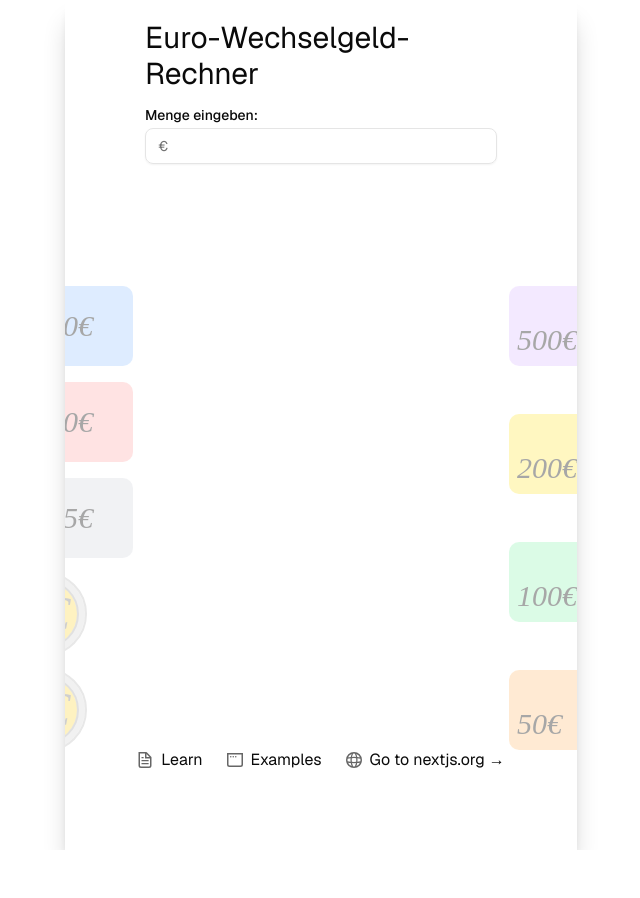
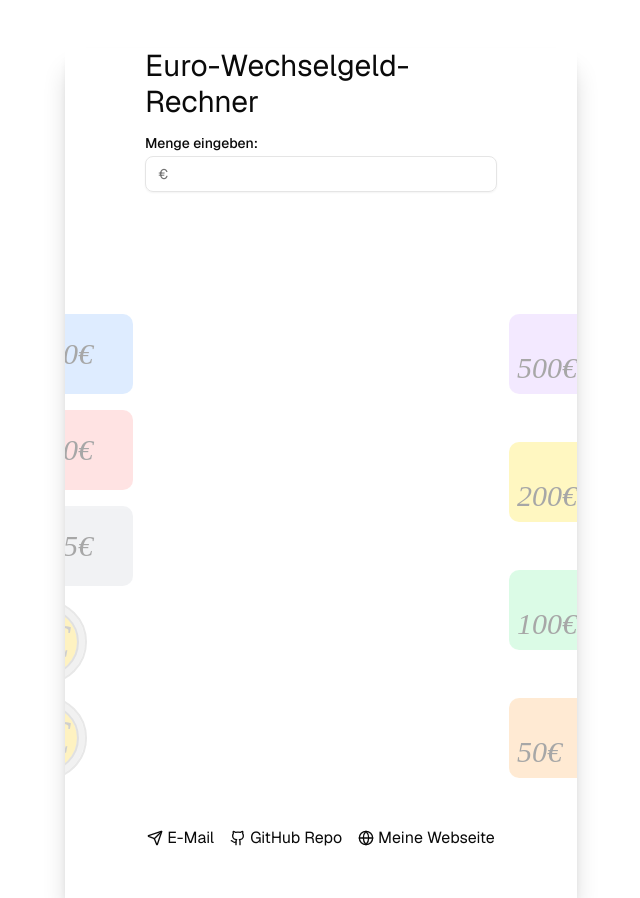
Before and after one commit to HouseinIsProgramming/application-denominationcounter, a Next.js app: page / in a window 1280 px wide. Shown: the whole page, without its empty margins (319-959 px from the left). Before the commit the page ends 850 px from the top, so only its background shows below. Built offline with nearby package versions, Linux system fonts and the light colour scheme.

Commit message:
added links and improved spacing a bit

```diff
--- a/app/page.tsx
+++ b/app/page.tsx
@@ -1,7 +1,6 @@
 "use client";
 
 import { useState } from "react";
-import Image from "next/image";
 import { Input } from "@/components/ui/input";
 import { Label } from "@/components/ui/label";
 import DenominationsDisplay from "@/components/denominationsDisplay";
@@ -9,6 +8,7 @@ import {
   calculateDenominations,
   totalDenominations,
 } from "@/components/util/amountNeededCalc";
+import { Send, Github, Globe } from "lucide-react";
 
 export default function Home() {
   const [errorMessage, setErrorMessage] = useState<string>("");
@@ -25,14 +25,17 @@ export default function Home() {
       return;
     }
 
-    const isValid = /^\d+(\.\d{1,2})?$/.test(input);
+    // weil Deutsch spaS macht
+    const formattedInput = input.replace(",", ".");
+
+    const isValid = /^\d+(\.\d{1,2})?$/.test(formattedInput);
     if (!isValid) {
       setErrorMessage("Bitte geben Sie einen gültigen Betrag ein.");
       setDenominations(null);
       return;
     }
 
-    const amount = parseFloat(input);
+    const amount = parseFloat(formattedInput);
     if (amount >= 20000) {
       setErrorMessage(
         "Darf ich fragen, warum Sie so eine große Summe bar bei Ihnen haben?"
@@ -46,7 +49,7 @@ export default function Home() {
 
   const totalAmount = totalDenominations(denominations || {});
   return (
-    <div className="mx-auto grid overflow-x-hidden min-h-screen max-w-lg  grid-rows-[20px_1fr_20px] items-center justify-items-center  pb-20 font-[family-name:var(--font-geist-sans)] shadow-xl shadow-black/20">
+    <div className="mx-auto mt-12 flex flex-col justify-center overflow-x-hidden min-h-screen max-w-lg   font-[family-name:var(--font-geist-sans)] shadow-xl shadow-black/20">
       <main className=" w-full row-start-2 flex flex-col items-center gap-[32px] sm:items-start">
         <div className="px-20 space-y-4 mx-auto">
           <h1 className="text-2xl lg:text-3xl">Euro-Wechselgeld-Rechner</h1>
@@ -66,51 +69,33 @@ export default function Home() {
         </div>
         <DenominationsDisplay denominationsNeeded={denominations} />
       </main>
-      <footer className="row-start-3 flex flex-wrap items-center justify-center gap-[24px]">
+      <footer className="my-12 text-center px-6 flex flex-wrap items-center justify-center gap-4">
         <a
-          className="flex items-center gap-2 hover:underline hover:underline-offset-4"
-          href="https://nextjs.org/learn?utm_source=create-next-app&utm_medium=appdir-template-tw&utm_campaign=create-next-app"
+          className="flex items-center gap-1 hover:underline hover:underline-offset-4"
+          href="mailto:housein.aboshaar@gmail.com"
           target="_blank"
           rel="noopener noreferrer"
         >
-          <Image
-            aria-hidden
-            src="/file.svg"
-            alt="File icon"
-            width={16}
-            height={16}
-          />
-          Learn
+          <Send size={16} />
+          E-Mail
         </a>
         <a
-          className="flex items-center gap-2 hover:underline hover:underline-offset-4"
-          href="https://vercel.com/templates?framework=next.js&utm_source=create-next-app&utm_medium=appdir-template-tw&utm_campaign=create-next-app"
+          className="flex items-center gap-1 hover:underline hover:underline-offset-4"
+          href=""
           target="_blank"
           rel="noopener noreferrer"
         >
-          <Image
-            aria-hidden
-            src="/window.svg"
-            alt="Window icon"
-            width={16}
-            height={16}
-          />
-          Examples
+          <Github size={16} />
+          GitHub Repo
         </a>
         <a
-          className="flex items-center gap-2 hover:underline hover:underline-offset-4"
-          href="https://nextjs.org?utm_source=create-next-app&utm_medium=appdir-template-tw&utm_campaign=create-next-app"
+          className="flex items-center gap-1 flex-wrap hover:underline hover:underline-offset-4"
+          href="https://www.houseinaboshaar.com"
           target="_blank"
           rel="noopener noreferrer"
         >
-          <Image
-            aria-hidden
-            src="/globe.svg"
-            alt="Globe icon"
-            width={16}
-            height={16}
-          />
-          Go to nextjs.org →
+          <Globe size={16} />
+          Meine Webseite
         </a>
       </footer>
     </div>
```
